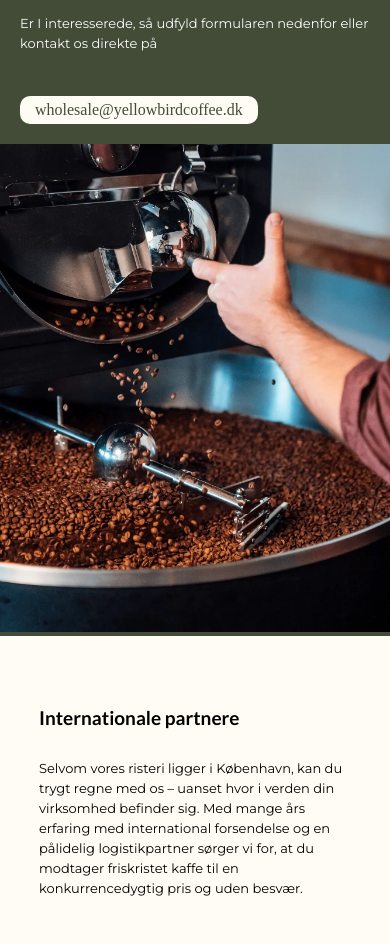
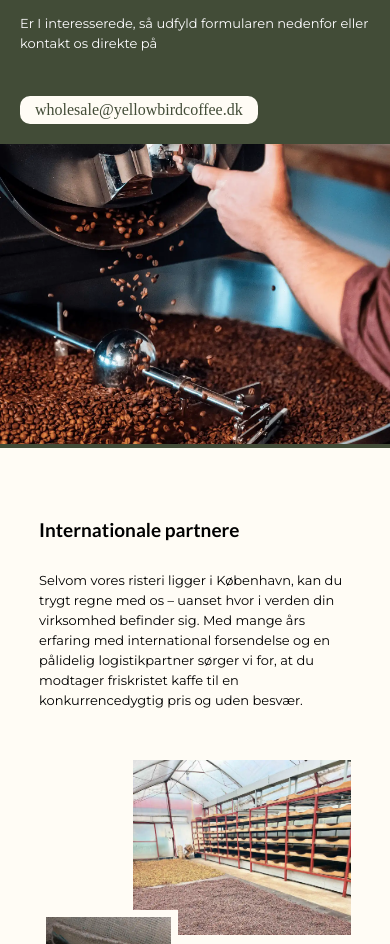
Before and after one commit to Team1SigneMaraEmilieCelina/Website-YellowBirdCoffee, an Astro site: page /wholesale in a window 390 px wide. Shown: the part 1190-2134 px from the top of the page. Built offline with nearby package versions, Linux system fonts and the light colour scheme; Astro itself is replaced by a stand-in of ours.

Commit message:
billeder fikset i mobil

```diff
--- a/src/pages/wholesale.astro
+++ b/src/pages/wholesale.astro
@@ -117,6 +117,9 @@
     z-index: 3;
     border: solid 7px var(--background-color);
   }
+  .billede {
+    aspect-ratio: 1.3 / 1;
+  }
 
   @media (min-width: 768px) {
     .base-image {
```
